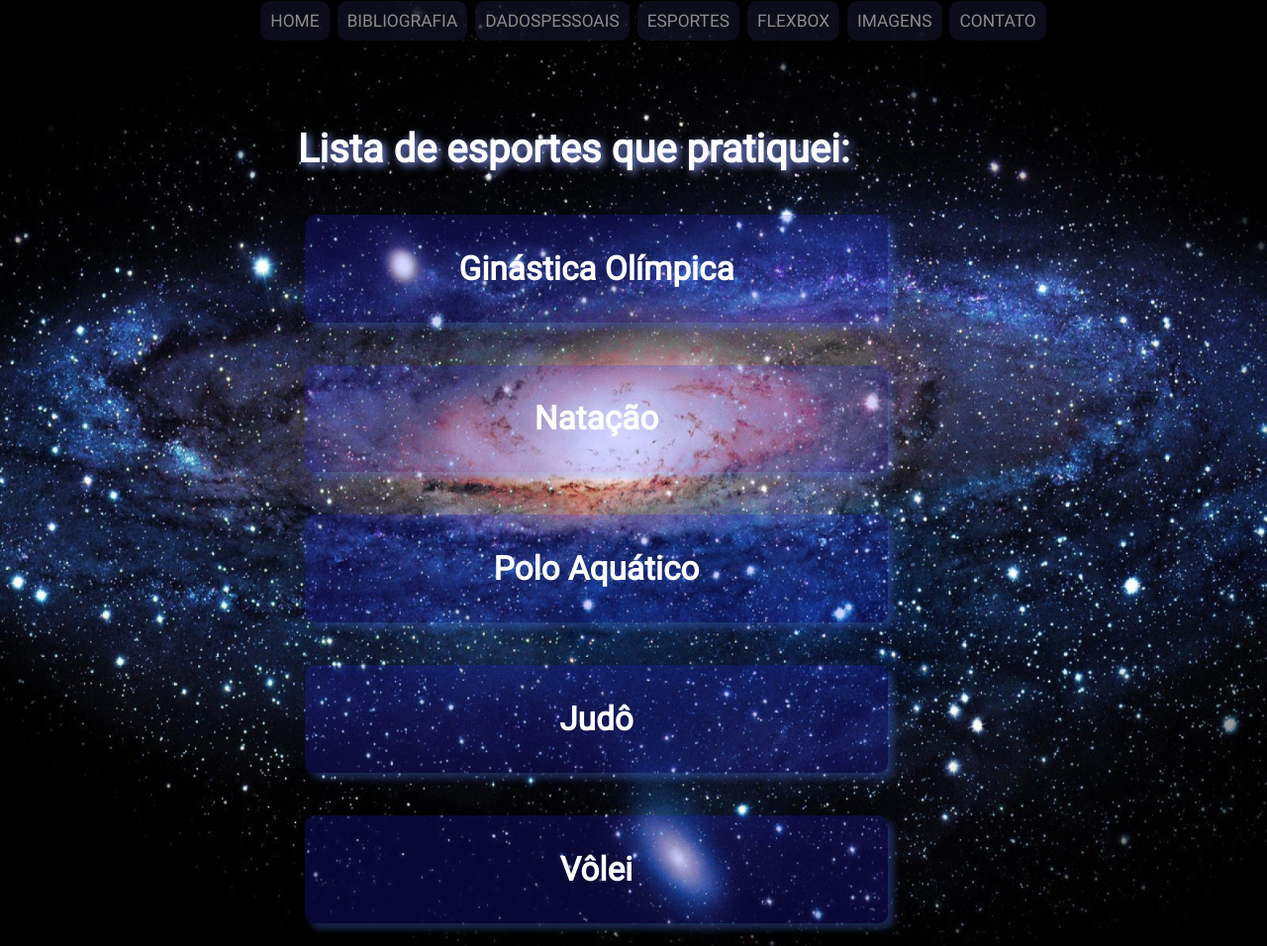
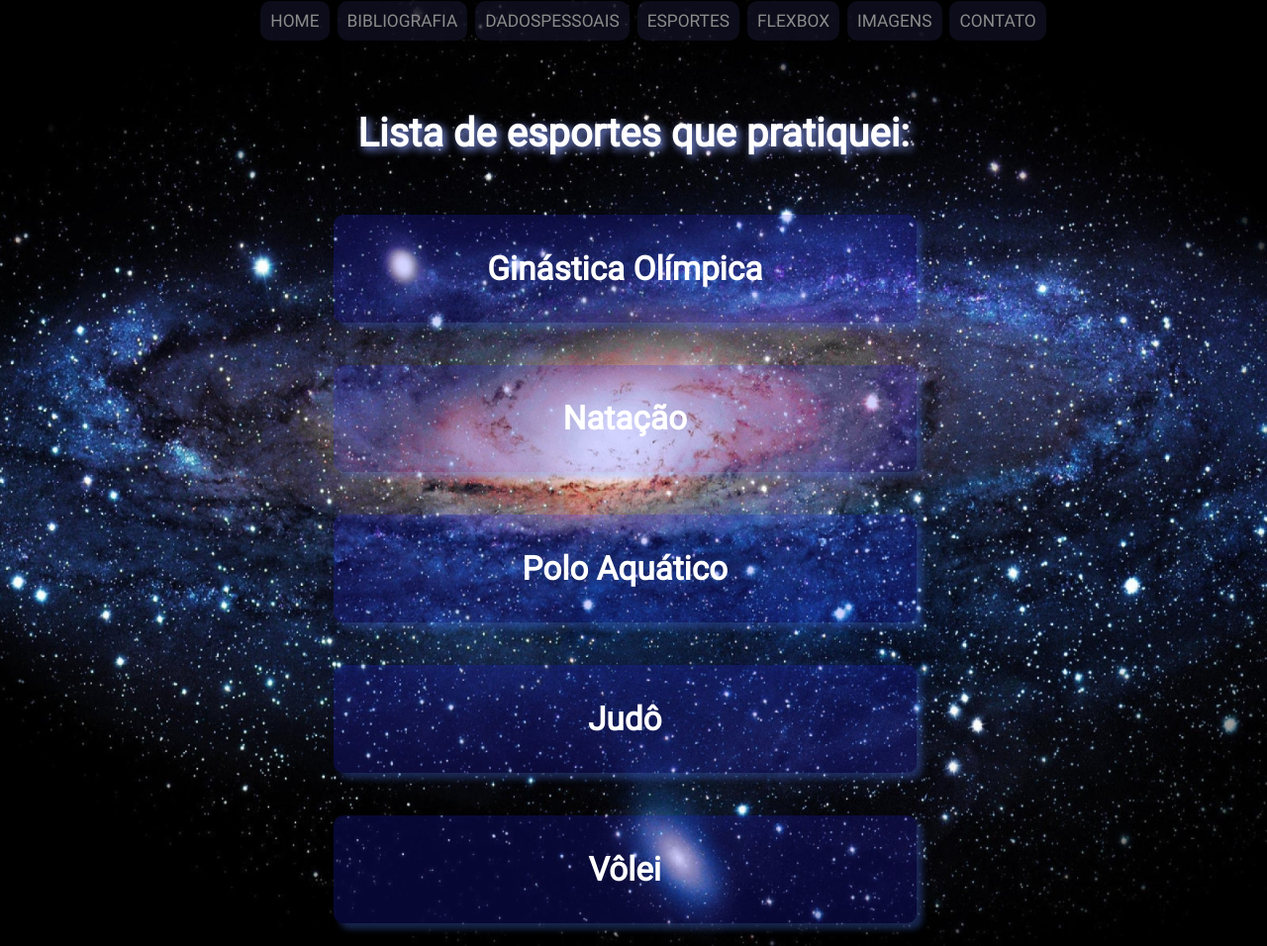
Before and after one commit to Rafael-Fel/Site1, a plain HTML site: page _paginas/esportes.html in a window 1280 px wide. Shown: the top 956 px of the page at 99% size. Drawn offline with Linux system fonts and the light colour scheme.

Commit message:
Mudança no site, ultimos lançamentos.

```diff
--- a/_assets/_CSS/esportes.css
+++ b/_assets/_CSS/esportes.css
@@ -1,6 +1,6 @@
 h1{
-    display: flex;
     text-align: center;
+    margin-bottom: 0%;
 }
 
 h2 {
@@ -25,7 +25,7 @@ div.listaesporte li{
     color: rgba(255, 255, 255, 0.8);
     background-color: rgba(35, 38, 255, 0.2);
     font-size: 0pt;
-    margin: 6% 1% 6% 1%;
+    margin: 6% 1% 6% 5%;
     padding: 1%;
     border-radius: 10px;
     box-shadow: 6px 6px 6px rgba(76, 124, 255, 0.3);
--- a/_assets/_CSS/imagens.css
+++ b/_assets/_CSS/imagens.css
@@ -16,6 +16,7 @@ p#tituloimg{
     background-image: url("../_imagens/Terra.jpg");
     background-position: center center;
     background-repeat: no-repeat;
+    background-size: 225px;
     border:none;
     border-radius: 50%;
     width: 200px;
--- a/_paginas/esportes.html
+++ b/_paginas/esportes.html
@@ -21,8 +21,9 @@
         </ul>
     </nav>
     <div class="listaesporte">
+        <h1> Lista de esportes que pratiquei:</h1>
         <ol>
-            <h1> Lista de esportes que pratiquei:</h1>
+
             <a class="itemlista" href="https://pt.wikipedia.org/wiki/Gin%C3%A1stica_art%C3%ADstica" target="blank">
                 <li>
                     <h2>Ginástica Olímpica</h2>
```
Also changed, not shown: _paginas/imagens.html (+1 -1 lines).
